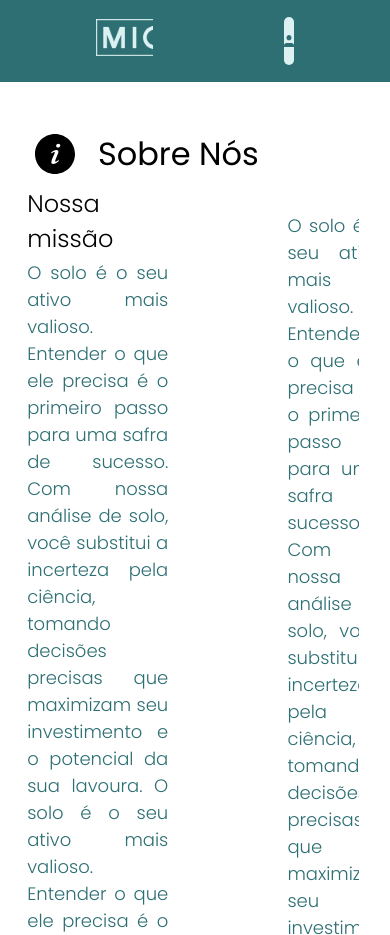
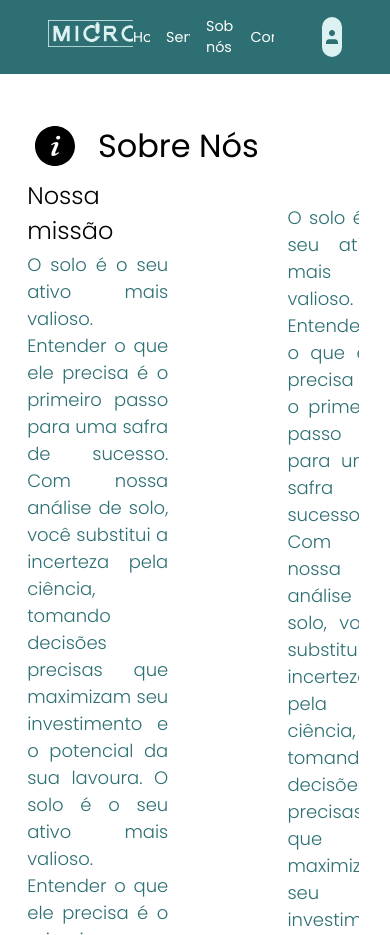
Before and after one commit to Matheus-Lessa-Dev/BioMicro, a plain HTML site: page sites/HTML/Sobrenos.html in a window 390 px wide. Shown: the top 935 px of the page. Drawn offline with Linux system fonts and the light colour scheme; no server answers.

Commit message:
Update: responsividade para Tablets

```diff
--- a/sites/CSS/header.css
+++ b/sites/CSS/header.css
@@ -79,3 +79,35 @@
   width: 3rem;
   height: 3rem;
 }
+
+
+@media screen and (max-width: 768px) {
+  .page-header {
+    padding-left: 3rem;
+    padding-right: 3rem;
+  }
+
+  .imagem-logo {
+    width: 150px;
+  }
+
+  .page-header--scrolled {
+    width: 90vw;
+    padding-left: 3rem;
+    padding-right: 3rem;
+  }
+
+  .page-header__nav {
+
+    gap: 1rem;
+  }
+
+  .nav-link {
+    font-size: 90%;
+  }
+
+  .page-header__login-button {
+    width: 2.5rem;
+    height: 2.5rem;
+  }
+}
--- a/sites/CSS/home.css
+++ b/sites/CSS/home.css
@@ -271,7 +271,7 @@ main {
   }
 }
 
-/*Responsividade contatos*/
+/*Responsividade home*/
 @media screen and (max-width: 768px) {
   .hero {
     background-position: center center;
```
